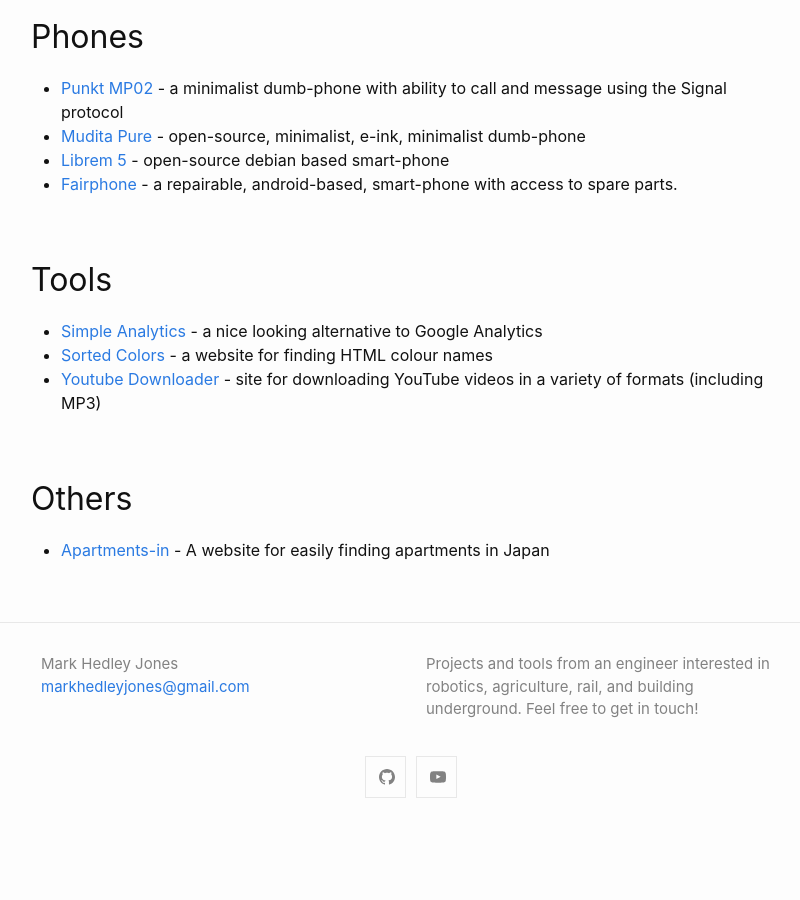
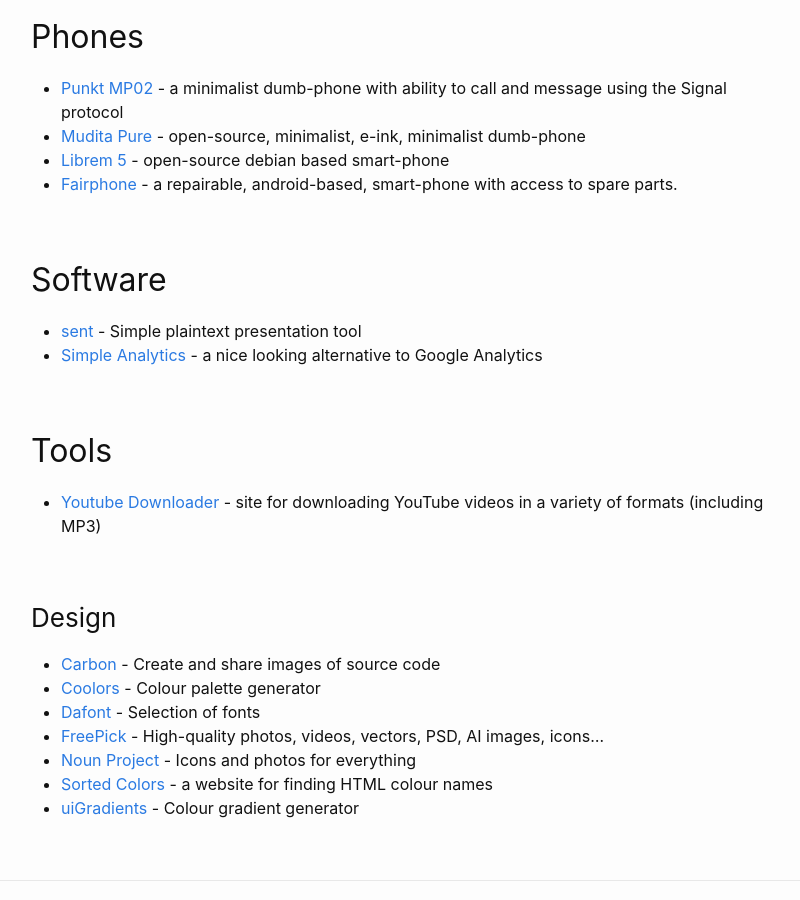
Before and after one commit to MarkHedleyJones/markhedleyjones.github.io, a Jekyll site: the page built from docs/links.md, in a window 1280 px wide and 900 px high, scrolled down 1987 px. Shown: the whole window, without its empty margins (229-1029 px from the left). Built offline with Jekyll 4.4.1, drawn with Linux system fonts in a browser that asks for light colours; before the commit the page ends 2820 px from its top, so only the background shows below that.

Commit message:
Update links

```diff
--- a/docs/links.md
+++ b/docs/links.md
@@ -50,10 +50,18 @@ This page is an experiment in storing web-links longer term and to facilitate sh
 * [Librem 5](https://puri.sm/products/librem-5/) - open-source debian based smart-phone
 * [Fairphone](https://www.fairphone.com/en/) - a repairable, android-based, smart-phone with access to spare parts.
 
+## Software
+* [sent](https://tools.suckless.org/sent/) - Simple plaintext presentation tool
+* [Simple Analytics](https://simpleanalytics.com/) - a nice looking alternative to Google Analytics
+
 ## Tools
-* [Simple Analytics](https://simpleanalytics.com/) - a nice looking alternative to Google Analytics
-* [Sorted Colors](https://enes.in/sorted-colors/) - a website for finding HTML colour names
 * [Youtube Downloader](https://yt1s.com/en14) - site for downloading YouTube videos in a variety of formats (including MP3)
 
-## Others
-* [Apartments-in](https://www.apartments-in.jp/fukuoka) - A website for easily finding apartments in Japan
+### Design
+* [Carbon](https://carbon.now.sh/) - Create and share images of source code
+* [Coolors](https://coolors.co/) - Colour palette generator
+* [Dafont](https://www.dafont.com/) - Selection of fonts
+* [FreePick](https://www.freepik.com/) - High-quality photos, videos, vectors, PSD, AI images, icons...
+* [Noun Project](https://thenounproject.com/) - Icons and photos for everything
+* [Sorted Colors](https://enes.in/sorted-colors/) - a website for finding HTML colour names
+* [uiGradients](https://uigradients.com) - Colour gradient generator
```
